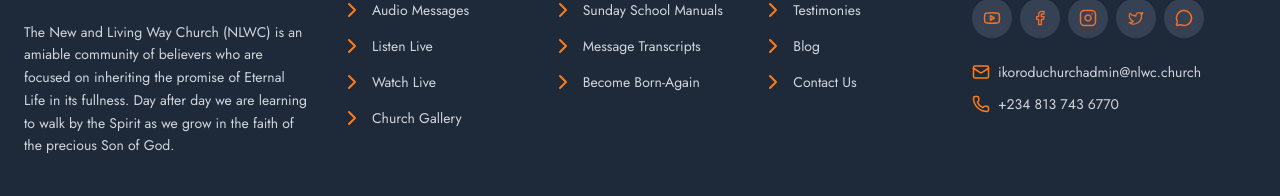
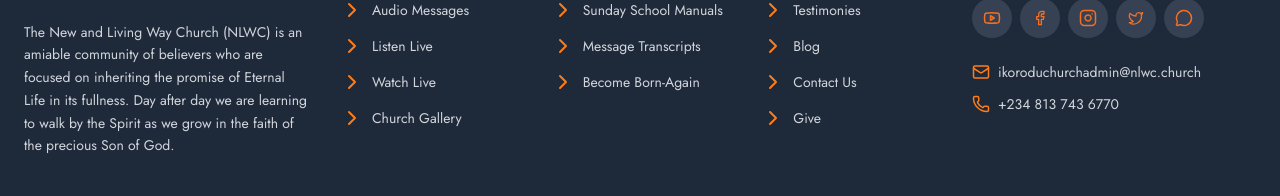
Before and after one commit to apluscodemaster/nlwc-ikd, a Next.js app: page / in a window 1280 px wide. Shown: the part 5679-5875 px from the top of the page. Built offline with nearby package versions, Linux system fonts and the light colour scheme; no server answers; the database is empty.

Commit message:
feat: add a list to footer column

```diff
--- a/src/components/Footer.tsx
+++ b/src/components/Footer.tsx
@@ -47,6 +47,7 @@ const CONNECT_LINKS = [
   { label: "Testimonies", href: "/testimonies" },
   { label: "Blog", href: "https://nlwc.church/blog/", external: true },
   { label: "Contact Us", href: "/contact" },
+  { label: "Give", href: "/give" },
 ];
 
 export default function Footer() {
```
